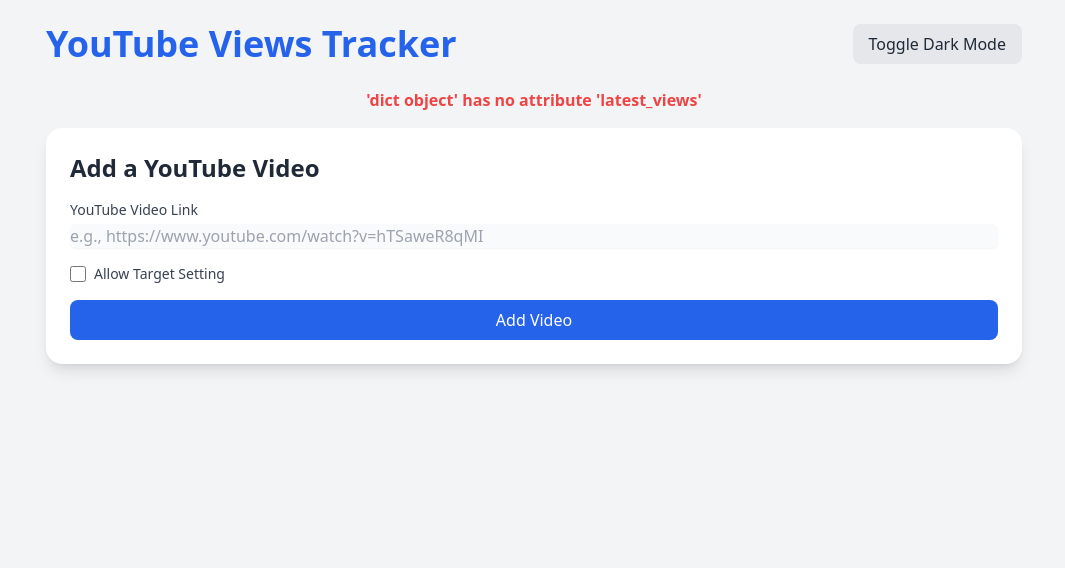
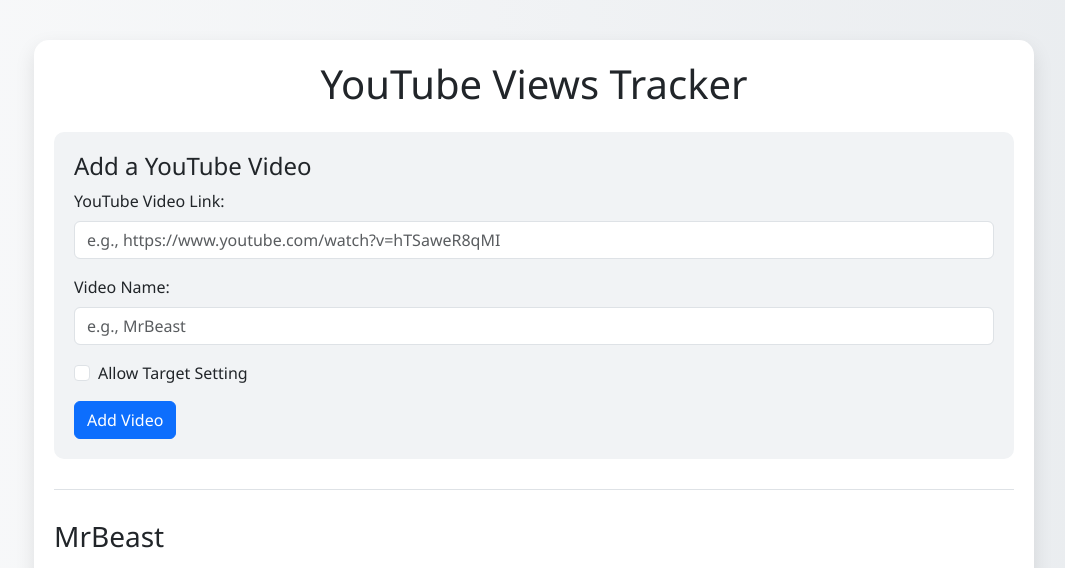
Before and after one commit to Pranav280204/view_tracker, a Flask app: page / in a window 1280 px wide. Shown: the top 568 px of the page, without its empty margins (106-1171 px from the left). Before the commit the page ends 371 px from the top, so only its background shows below. Run offline with Flask 3, Linux system fonts and the light colour scheme; data comes from the database, SQL or seed files in the repository; data that the repository does not hold is empty; some libraries are stand-ins or nearby versions.

Commit message:
Update index.html

```diff
--- a/templates/index.html
+++ b/templates/index.html
@@ -1,166 +1,168 @@
 <!DOCTYPE html>
-<html lang="en" class="dark:bg-gray-900">
+<html lang="en">
 <head>
     <meta charset="UTF-8">
     <meta name="viewport" content="width=device-width, initial-scale=1.0">
-    <meta http-equiv="refresh" content="300">
     <title>YouTube Views Tracker</title>
-    <script src="https://cdn.tailwindcss.com"></script>
-    <script src="https://cdn.jsdelivr.net/npm/chart.js@4.4.2/dist/chart.min.js" defer></script>
-    <script>
-        function toggleDarkMode() {
-            document.documentElement.classList.toggle('dark');
-            localStorage.setItem('theme', document.documentElement.classList.contains('dark') ? 'dark' : 'light');
+    <link href="https://cdn.jsdelivr.net/npm/bootstrap@5.3.0/dist/css/bootstrap.min.css" rel="stylesheet">
+    <script src="https://cdn.jsdelivr.net/npm/chart.js@4.4.2/dist/chart.min.js"></script>
+    <style>
+        body {
+            background: linear-gradient(to right, #f8f9fa, #e9ecef);
+            font-family: 'Segoe UI', Tahoma, Geneva, Verdana, sans-serif;
         }
-        if (localStorage.getItem('theme') === 'dark') {
-            document.documentElement.classList.add('dark');
+        .container {
+            max-width: 1000px;
+            margin-top: 40px;
+            padding: 20px;
+            background-color: #ffffff;
+            border-radius: 15px;
+            box-shadow: 0 8px 20px rgba(0,0,0,0.1);
         }
-    </script>
-    <style>
-        @keyframes pulse {
-            0% { transform: scale(1); }
-            50% { transform: scale(1.1); }
-            100% { transform: scale(1); }
+        .song-section {
+            margin-bottom: 50px;
+            border-top: 1px solid #dee2e6;
+            padding-top: 30px;
         }
-        .pulse-animation {
-            animation: pulse 0.5s ease-in-out;
+        .table-responsive {
+            max-height: 400px;
+            overflow-y: auto;
         }
-        .custom-scrollbar::-webkit-scrollbar {
-            width: 8px;
+        .error-message {
+            color: #dc3545;
+            font-weight: bold;
         }
-        .custom-scrollbar::-webkit-scrollbar-track {
-            background: #f1f1f1;
+        .target-message {
+            color: #dc3545;
+            font-weight: bold;
         }
-        .custom-scrollbar::-webkit-scrollbar-thumb {
-            background: #888;
-            border-radius: 4px;
+        .target-result {
+            color: #28a745;
+            font-weight: bold;
         }
-        .custom-scrollbar::-webkit-scrollbar-thumb:hover {
-            background: #555;
+        .target-info {
+            color: #0d6efd;
+            font-weight: bold;
         }
-        .dark .custom-scrollbar::-webkit-scrollbar-track {
-            background: #2d3748;
+        .form-section, .target-form {
+            background-color: #f1f3f5;
+            border-radius: 10px;
+            padding: 20px;
+            margin-bottom: 30px;
         }
-        .dark .custom-scrollbar::-webkit-scrollbar-thumb {
-            background: #a0aec0;
+        .video-actions {
+            display: flex;
+            gap: 10px;
+        }
+        .video-thumbnail {
+            border-radius: 10px;
+            margin-top: 10px;
+            max-width: 200px;
+        }
+        .accordion-button {
+            font-weight: bold;
         }
     </style>
 </head>
-<body class="bg-gray-100 dark:bg-gray-900 font-sans text-gray-900 dark:text-gray-100 transition-colors duration-300">
-<div class="container mx-auto max-w-5xl p-6">
-    <div class="flex justify-between items-center mb-6">
-        <h1 class="text-4xl font-extrabold text-center text-blue-600 dark:text-blue-400">YouTube Views Tracker</h1>
-        <button onclick="toggleDarkMode()" class="bg-gray-200 dark:bg-gray-700 text-gray-800 dark:text-gray-200 px-4 py-2 rounded-lg hover:bg-gray-300 dark:hover:bg-gray-600 transition">
-            Toggle Dark Mode
-        </button>
-    </div>
-
+<body>
+<div class="container">
+    <h1 class="text-center mb-4">YouTube Views Tracker</h1>
     {% with messages = get_flashed_messages() %}
         {% if messages %}
             {% for message in messages %}
-                <p class="text-red-500 dark:text-red-400 font-bold text-center mb-4">{{ message | escape }}</p>
+                <p class="error-message text-center">{{ message }}</p>
             {% endfor %}
         {% endif %}
     {% endwith %}
     {% if error_message %}
-        <p class="text-red-500 dark:text-red-400 font-bold text-center mb-4">{{ error_message | escape }}</p>
+        <p class="error-message text-center">{{ error_message }}</p>
     {% endif %}
 
-    <div class="bg-white dark:bg-gray-800 rounded-2xl shadow-lg p-6 mb-8">
-        <h2 class="text-2xl font-bold mb-4 text-gray-800 dark:text-gray-200">Add a YouTube Video</h2>
-        <form method="POST" action="/add_video" class="space-y-4">
-            <div>
-                <label for="video_link" class="block text-sm font-medium text-gray-700 dark:text-gray-300">YouTube Video Link</label>
-                <input type="url" id="video_link" name="video_link" class="mt-1 block w-full rounded-md border-gray-300 dark:border-gray-600 bg-gray-50 dark:bg-gray-700 text-gray-900 dark:text-gray-100 shadow-sm focus:border-blue-500 focus:ring-blue-500" placeholder="e.g., https://www.youtube.com/watch?v=hTSaweR8qMI" required aria-required="true">
+    <!-- Add Video Form -->
+    <div class="form-section">
+        <h4>Add a YouTube Video</h4>
+        <form method="POST" action="/add_video">
+            <div class="mb-3">
+                <label for="video_link" class="form-label">YouTube Video Link:</label>
+                <input type="url" class="form-control" id="video_link" name="video_link" placeholder="e.g., https://www.youtube.com/watch?v=hTSaweR8qMI" required>
             </div>
-            <div class="flex items-center">
-                <input type="checkbox" id="is_targetable" name="is_targetable" class="h-4 w-4 text-blue-600 focus:ring-blue-500 border-gray-300 dark:border-gray-600 rounded">
-                <label for="is_targetable" class="ml-2 block text-sm text-gray-700 dark:text-gray-300">Allow Target Setting</label>
+            <div class="mb-3">
+                <label for="name" class="form-label">Video Name:</label>
+                <input type="text" class="form-control" id="name" name="name" placeholder="e.g., MrBeast" required>
             </div>
-            <button type="submit" class="w-full bg-blue-600 text-white px-4 py-2 rounded-lg hover:bg-blue-700 transition">Add Video</button>
+            <div class="mb-3 form-check">
+                <input type="checkbox" class="form-check-input" id="is_targetable" name="is_targetable">
+                <label class="form-check-label" for="is_targetable">Allow Target Setting</label>
+            </div>
+            <button type="submit" class="btn btn-primary">Add Video</button>
         </form>
     </div>
 
+    <!-- Loop through videos -->
     {% for video in videos %}
-    <div class="bg-white dark:bg-gray-800 rounded-2xl shadow-lg p-6 mb-8">
-        <div class="flex justify-between items-center mb-4">
+    <div class="song-section">
+        <div class="d-flex justify-content-between align-items-center">
             <div>
-                <h3 class="text-2xl font-bold text-gray-800 dark:text-gray-200">{{ video.name | escape }}</h3>
-                {% if video.latest_views is not none %}
-                    <p class="text-4xl font-extrabold text-blue-600 dark:text-blue-400 mt-2 pulse-animation" aria-live="polite">
-                        {{ "{:,}".format(video.latest_views | int) }} Views
-                    </p>
-                {% else %}
-                    <p class="text-xl text-gray-500 dark:text-gray-400 mt-2">No view data available</p>
-                {% endif %}
-                <img src="https://img.youtube.com/vi/{{ video.video_id }}/0.jpg" class="mt-4 rounded-lg max-w-xs" alt="Thumbnail for {{ video.name | escape }}" loading="lazy">
+                <h3>{{ video.name | escape }}</h3>
+                <img src="https://img.youtube.com/vi/{{ video.video_id }}/0.jpg" class="video-thumbnail img-fluid" alt="Thumbnail">
             </div>
-            <div class="flex space-x-2">
-                <a href="/export/{{ video.video_id }}" class="bg-green-600 text-white px-4 py-2 rounded-lg hover:bg-green-700 transition">Export</a>
-                <a href="/remove_video/{{ video.video_id }}" class="bg-red-600 text-white px-4 py-2 rounded-lg hover:bg-red-700 transition" onclick="return confirm('Are you sure you want to remove this video?')" aria-label="Remove {{ video.name | escape }}">Remove</a>
+            <div class="video-actions">
+                <a href="/export/{{ video.video_id }}" class="btn btn-outline-success">Export</a>
+                <a href="/remove_video/{{ video.video_id }}" class="btn btn-outline-danger" onclick="return confirm('Are you sure you want to remove this video?')">Remove</a>
             </div>
         </div>
 
-        <div class="space-y-4">
+        <!-- Accordion for daily data -->
+        <div class="accordion mt-3" id="accordion_{{ video.video_id }}">
             {% for date, data in video.daily_data.items() %}
-            <div class="border border-gray-200 dark:border-gray-700 rounded-lg">
-                <button class="w-full text-left px-4 py-3 bg-gray-100 dark:bg-gray-700 font-semibold text-gray-800 dark:text-gray-200 rounded-t-lg hover:bg-gray-200 dark:hover:bg-gray-600 transition flex justify-between items-center" type="button" data-bs-toggle="collapse" data-bs-target="#collapse_{{ video.video_id }}_{{ date }}" aria-expanded="{% if loop.first %}true{% else %}false{% endif %}" aria-controls="collapse_{{ video.video_id }}_{{ date }}">
-                    <span>{{ date }}</span>
-                    <span class="transform {% if not loop.first %}rotate-180{% endif %} transition-transform">▼</span>
-                </button>
-                <div id="collapse_{{ video.video_id }}_{{ date }}" class="collapse {% if loop.first %}show{% endif %}" aria-labelledby="heading_{{ video.video_id }}_{{ date }}">
-                    <div class="p-4">
-                        <div class="overflow-x-auto custom-scrollbar max-h-96">
-                            <table class="w-full text-sm text-gray-800 dark:text-gray-200">
-                                <thead class="bg-gray-200 dark:bg-gray-700 sticky top-0">
+            <div class="accordion-item">
+                <h2 class="accordion-header" id="heading_{{ video.video_id }}_{{ date }}">
+                    <button class="accordion-button {% if loop.first %}collapsed{% endif %}" type="button" data-bs-toggle="collapse" data-bs-target="#collapse_{{ video.video_id }}_{{ date }}" aria-expanded="{% if loop.first %}true{% else %}false{% endif %}" aria-controls="collapse_{{ video.video_id }}_{{ date }}">
+                        {{ date }}
+                    </button>
+                </h2>
+                <div id="collapse_{{ video.video_id }}_{{ date }}" class="accordion-collapse collapse {% if loop.first %}show{% endif %}" aria-labelledby="heading_{{ video.video_id }}_{{ date }}" data-bs-parent="#accordion_{{ video.video_id }}">
+                    <div class="accordion-body">
+                        <!-- Data Table -->
+                        <div class="table-responsive">
+                            <table class="table table-striped table-hover">
+                                <thead class="table-dark">
                                 <tr>
-                                    <th class="px-4 py-2">Timestamp (IST)</th>
-                                    <th class="px-4 py-2">Views</th>
-                                    <th class="px-4 py-2">View Gain</th>
-                                    <th class="px-4 py-2">Hourly Gain</th>
+                                    <th>Timestamp (IST)</th>
+                                    <th>Views</th>
+                                    <th>View Gain</th>
                                 </tr>
                                 </thead>
                                 <tbody>
-                                {% for timestamp, views, view_gain, hourly_gain in data[::-1] %}
-                                    <tr class="hover:bg-gray-50 dark:hover:bg-gray-600">
-                                        <td class="px-4 py-2">{{ timestamp }}</td>
-                                        <td class="px-4 py-2">{{ "{:,}".format(views | int) }}</td>
-                                        <td class="px-4 py-2 {% if view_gain > 0 %}text-green-600 dark:text-green-400{% elif view_gain < 0 %}text-red-600 dark:text-red-400{% else %}text-gray-500 dark:text-gray-400{% endif %}">
-                                            {{ "{:+,}".format(view_gain | int) }}
-                                        </td>
-                                        <td class="px-4 py-2 {% if hourly_gain > 0 %}text-green-600 dark:text-green-400{% elif hourly_gain < 0 %}text-red-600 dark:text-red-400{% else %}text-gray-500 dark:text-gray-400{% endif %}">
-                                            {{ "{:+,}".format(hourly_gain | int) }}
-                                        </td>
+                                {% for timestamp, views, view_gain in data[::-1] %}
+                                    <tr>
+                                        <td>{{ timestamp }}</td>
+                                        <td>{{ views | int }}</td>
+                                        <td style="color: {{ 'green' if view_gain > 0 else 'red' if view_gain < 0 else 'gray' }};">{{ view_gain | int }}</td>
                                     </tr>
                                 {% endfor %}
                                 </tbody>
                             </table>
                         </div>
-                        <canvas id="viewsChart_{{ video.video_id }}_{{ date }}" class="mt-4" height="100" aria-label="View trends for {{ video.name | escape }} on {{ date }}"></canvas>
+                        <!-- Chart -->
+                        <canvas id="viewsChart_{{ video.video_id }}_{{ date }}" class="mt-3" height="100"></canvas>
                         <script>
                             new Chart(document.getElementById('viewsChart_{{ video.video_id }}_{{ date }}'), {
                                 type: 'line',
                                 data: {
-                                    labels: [{% for timestamp, _, _, _ in data[::-1] %}"{{ timestamp | safe }}",{% endfor %}],
+                                    labels: [{% for timestamp, _, _ in data[::-1] %}"{{ timestamp | safe }}",{% endfor %}],
                                     datasets: [{
                                         label: 'Views',
-                                        data: [{% for _, views, _, _ in data[::-1] %}{{ views | int }},{% endfor %}],
-                                        borderColor: '#3b82f6',
-                                        backgroundColor: 'rgba(59, 130, 246, 0.2)',
+                                        data: [{% for _, views, _ in data[::-1] %}{{ views | int }},{% endfor %}],
+                                        borderColor: '#0d6efd',
+                                        backgroundColor: 'rgba(13, 110, 253, 0.2)',
                                         fill: true,
                                         tension: 0.4
                                     }, {
                                         label: 'View Gain',
-                                        data: [{% for _, _, view_gain, _ in data[::-1] %}{{ view_gain | int }},{% endfor %}],
-                                        borderColor: '#10b981',
-                                        backgroundColor: 'rgba(16, 185, 129, 0.2)',
-                                        fill: true,
-                                        tension: 0.4
-                                    }, {
-                                        label: 'Hourly Gain',
-                                        data: [{% for _, _, _, hourly_gain in data[::-1] %}{{ hourly_gain | int }},{% endfor %}],
-                                        borderColor: '#f59e0b',
-                                        backgroundColor: 'rgba(245, 158, 11, 0.2)',
+                                        data: [{% for _, _, view_gain in data[::-1] %}{{ view_gain | int }},{% endfor %}],
+                                        borderColor: '#28a745',
+                                        backgroundColor: 'rgba(40, 167, 69, 0.2)',
                                         fill: true,
                                         tension: 0.4
                                     }]
@@ -169,14 +171,12 @@
                                     responsive: true,
                                     plugins: {
                                         legend: { position: 'top' },
-                                        title: { display: true, text: '{{ video.name | safe }} - {{ date }} View Trends' },
-                                        tooltip: { mode: 'index', intersect: false }
+                                        title: { display: true, text: '{{ video.name | safe }} - {{ date }} View Trends' }
                                     },
                                     scales: {
                                         x: { title: { display: true, text: 'Timestamp (IST)' } },
                                         y: { title: { display: true, text: 'Count' }, beginAtZero: false }
-                                    },
-                                    interaction: { mode: 'nearest', axis: 'x', intersect: false }
+                                    }
                                 }
                             });
                         </script>
@@ -186,41 +186,35 @@
             {% endfor %}
         </div>
 
+        <!-- Target Setting -->
         {% if video.is_targetable %}
-        <div class="mt-6 bg-gray-50 dark:bg-gray-700 rounded-lg p-4">
-            <h4 class="text-lg font-semibold text-gray-800 dark:text-gray-200 mb-4">Set Target Views and Time</h4>
-            <form method="POST" action="/" class="space-y-4">
+        <div class="target-form mt-4">
+            <h5>Set Target Views and Time</h5>
+            <form method="POST" action="/">
                 <input type="hidden" name="video_id" value="{{ video.video_id }}">
-                <div>
-                    <label for="target_views_{{ video.video_id }}" class="block text-sm font-medium text-gray-700 dark:text-gray-300">Target Views</label>
-                    <input type="number" id="target_views_{{ video.video_id }}" name="target_views" class="mt-1 block w-full rounded-md border-gray-300 dark:border-gray-600 bg-gray-50 dark:bg-gray-700 text-gray-900 dark:text-gray-100 shadow-sm focus:border-blue-500 focus:ring-blue-500" required aria-required="true">
+                <div class="mb-3">
+                    <label for="target_views_{{ video.video_id }}" class="form-label">Target Views:</label>
+                    <input type="number" class="form-control" id="target_views_{{ video.video_id }}" name="target_views" required>
                 </div>
-                <div>
-                    <label for="target_time_{{ video.video_id }}" class="block text-sm font-medium text-gray-700 dark:text-gray-300">Target Time</label>
-                    <input type="datetime-local" id="target_time_{{ video.video_id }}" name="target_time" class="mt-1 block w-full rounded-md border-gray-300 dark:border-gray-600 bg-gray-50 dark:bg-gray-700 text-gray-900 dark:text-gray-100 shadow-sm focus:border-blue-500 focus:ring-blue-500" required aria-required="true">
+                <div class="mb-3">
+                    <label for="target_time_{{ video.video_id }}" class="form-label">Target Time:</label>
+                    <input type="datetime-local" class="form-control" id="target_time_{{ video.video_id }}" name="target_time" required>
                 </div>
-                <button type="submit" class="w-full bg-green-600 text-white px-4 py-2 rounded-lg hover:bg-green-700 transition">Calculate</button>
+                <button type="submit" class="btn btn-success">Calculate</button>
             </form>
+
             {% if video.target_message %}
-                <p class="text-red-500 dark:text-red-400 font-bold mt-4">{{ video.target_message | escape }}</p>
+                <p class="target-message mt-3">{{ video.target_message }}</p>
             {% elif video.required_views_per_interval is not none %}
-                <p class="text-green-600 dark:text-green-400 font-bold mt-4">Required views per 5-minute interval: {{ "{:.2f}".format(video.required_views_per_interval) }}</p>
-                <p class="text-blue-600 dark:text-blue-400 mt-1">Target Views: {{ "{:,}".format(video.target_views | int) }}</p>
-                <p class="text-blue-600 dark:text-blue-400">Target Time: {{ video.target_time }}</p>
+                <p class="target-result mt-3">Required views per 5-minute interval: {{ video.required_views_per_interval | round(2) }}</p>
+                <p class="target-info">Target Views: {{ video.target_views }}</p>
+                <p class="target-info">Target Time: {{ video.target_time }}</p>
             {% endif %}
         </div>
         {% endif %}
     </div>
     {% endfor %}
 </div>
-<script>
-    document.querySelectorAll('.pulse-animation').forEach(el => {
-        setInterval(() => {
-            el.classList.remove('pulse-animation');
-            void el.offsetWidth;
-            el.classList.add('pulse-animation');
-        }, 5000);
-    });
-</script>
+<script src="https://cdn.jsdelivr.net/npm/bootstrap@5.3.0/dist/js/bootstrap.bundle.min.js"></script>
 </body>
 </html>
```
